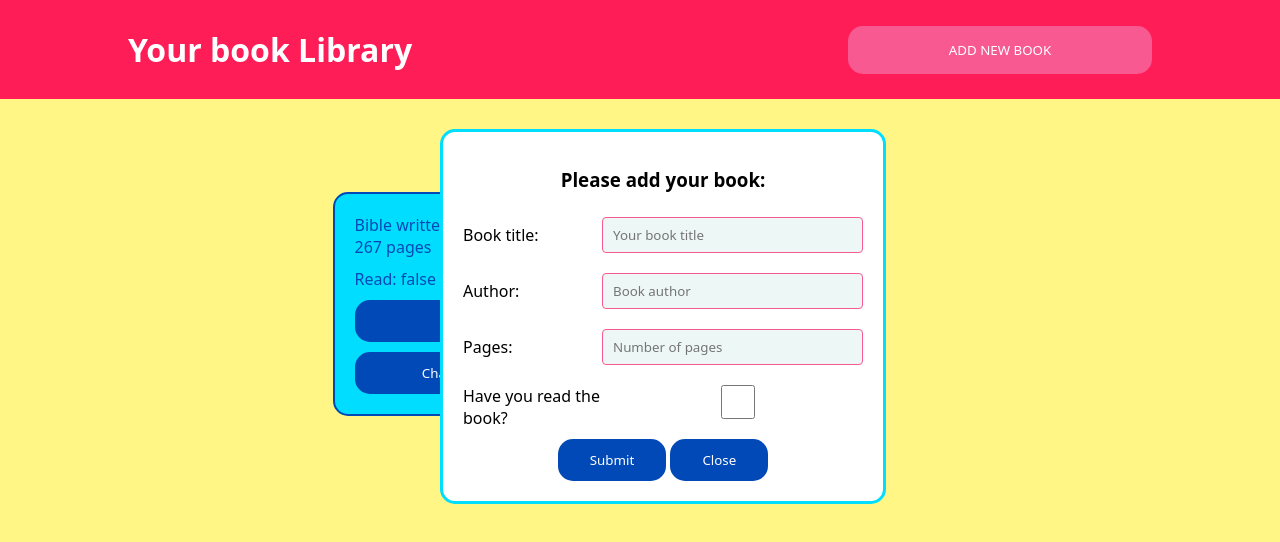
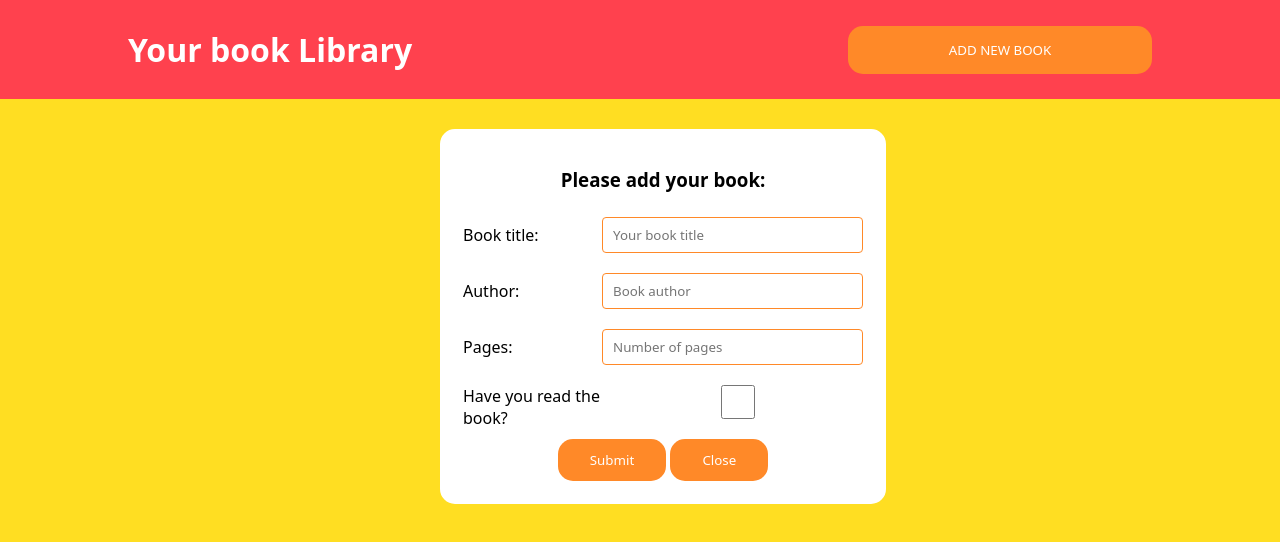
Before and after one commit to sophiavf/Project-Library, a plain HTML site: page index.html in a window 1280 px wide. Both pictures are taken after a click on the button "ADD NEW BOOK". Drawn offline with Linux system fonts and the light colour scheme.

Commit message:
Updated color scheme and removed test case

```diff
--- a/Project-Library.js
+++ b/Project-Library.js
@@ -133,10 +133,10 @@ function changeReadStatus(event) {
 	let updateElement = document.querySelector(`.${event.target.id}.readStatus`);
 	if (myLibrary[bookIndex].read == true) {
 		myLibrary[bookIndex].read = false;
-		updateElement.textContent = `read: ${myLibrary[bookIndex].read}`;
+		updateElement.textContent = `Read: ${myLibrary[bookIndex].read}`;
 	} else {
 		myLibrary[bookIndex].read = true;
-		updateElement.textContent = `read: ${myLibrary[bookIndex].read}`;
+		updateElement.textContent = `Read: ${myLibrary[bookIndex].read}`;
 	}
 }
 
@@ -154,6 +154,3 @@ function buttonListener(event) {
 		return;
 	}
 }
-
-//testing
-addBookToLibrary("Bible", "Joe", 267, false);
--- a/styling.css
+++ b/styling.css
@@ -4,11 +4,10 @@
 	font-family: system-ui, -apple-system, BlinkMacSystemFont, "Segoe UI", Roboto,
 		Oxygen, Ubuntu, Cantarell, "Open Sans", "Helvetica Neue", sans-serif;
 
-	--bright-pink: #ff1d58;
-	--lighter-pink: #f75990;
-	--yellow: #fff685;
-	--blue-light: #00ddff;
-	--brutal-blue: #0049b7;
+	--bright-pink: #ff414e;
+	--orange: #ff8928;
+	--yellow: #ffde22;
+	--white: #ffffff;
 }
 main {
 	background-color: var(--yellow);
@@ -42,7 +41,7 @@ h2 {
 	position: absolute;
 	left: 50%;
 	margin-left: -200px;
-	border: 3px solid var(--blue-light);
+	border: 3px solid var(--white);
 	background-color: white;
 	width: 400px;
 	padding: 20px;
@@ -67,14 +66,14 @@ div > label {
 }
 input {
 	flex: 1 0 220px;
-	background: #edf7f6;
-	color: var(--lighter-pink);
+	background: var(--white);
+	color: var(--orange);
 	height: 34px;
 	padding-left: 10px;
 	padding-right: 10px;
 	border-radius: 4px;
 	border: none;
-	border: 1px solid var(--lighter-pink);
+	border: 1px solid var(--orange);
 	align-self: flex-start;
 	align-content: flex-start;
 	align-items: flex-start;
@@ -98,12 +97,12 @@ h3 {
 	display: flex;
 	flex-direction: column;
 	justify-content: space-between;
-	border: 2px solid var(--brutal-blue);
+	border: 2px solid var(--orange);
 	border-radius: 15px;
 	padding: 20px;
 	gap: 10px;
-	background-color: var(--blue-light);
-	color: var(--brutal-blue);
+	background-color: var(--white);
+	color: var(--orange);
 }
 div > button {
 	width: 100%;
@@ -116,7 +115,7 @@ div > button {
 	padding: 12px 32px;
 	border: none;
 	color: white;
-	background-color: var(--brutal-blue);
+	background-color: var(--orange);
 	border-radius: 15px;
 	word-wrap: normal;
 }
@@ -141,12 +140,13 @@ div > button {
 	padding: 15px 32px;
 	border: none;
 	color: white;
-	background-color: var(--lighter-pink);
+	background-color: var(--orange);
 	border-radius: 15px;
 	align-self: center;
 	flex: 1;
 }
 
 input[type="checkbox"] {
-	accent-color: var(--lighter-pink);
+	accent-color:var(--orange);
+	border: 3px solid var(--white);
 }
```
